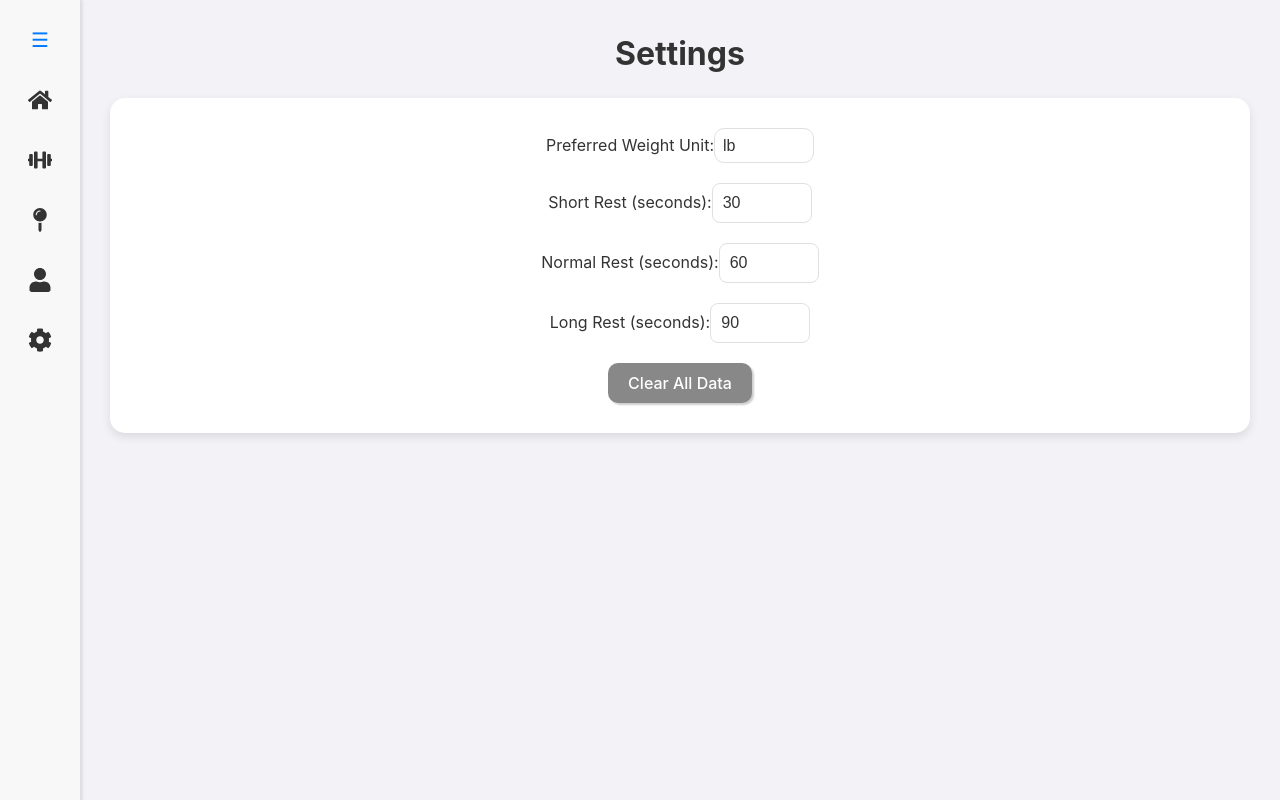
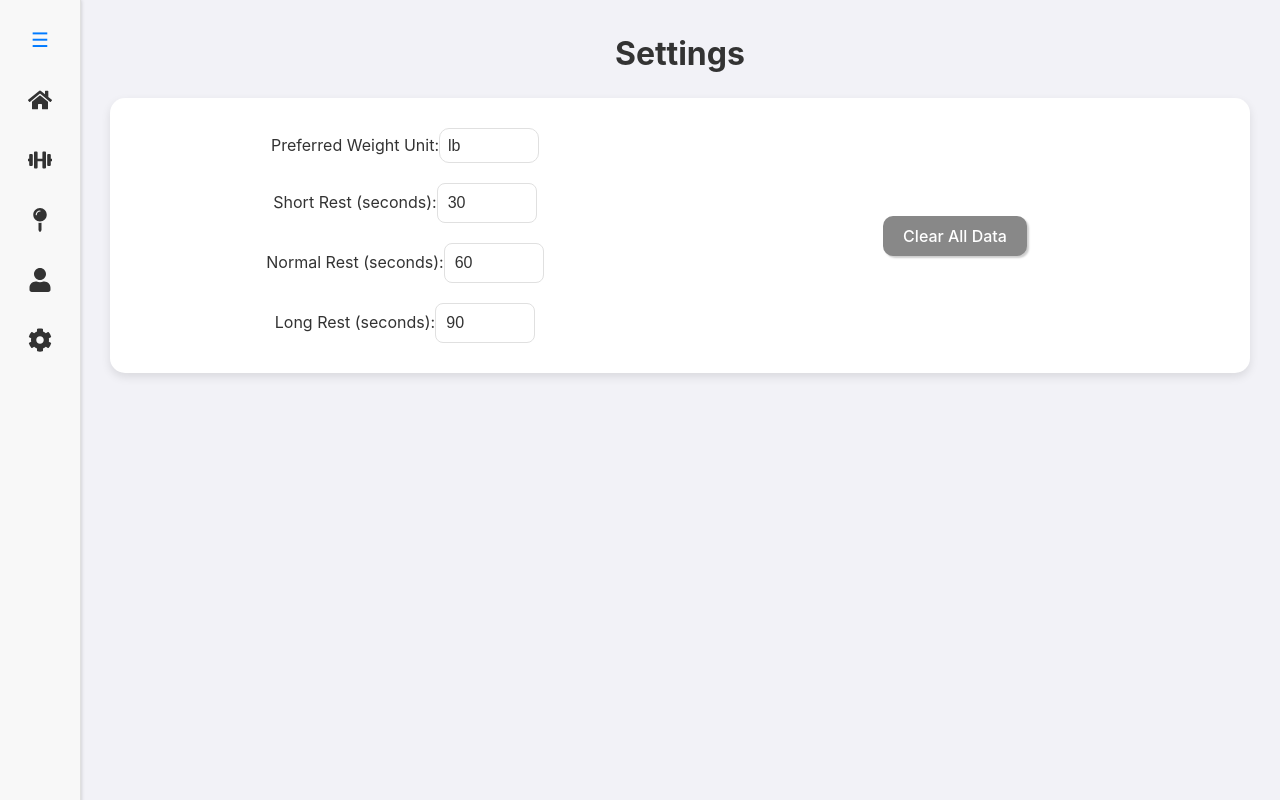
Before and after one commit to Jararered/fitness-framework, a React (Vite) app: page / in a window 1280 px wide. Both pictures are taken after a click on the item 40 px from the left and 340 px from the top of the page. Built offline with nearby package versions, Linux system fonts and the light colour scheme.

Commit message:
Splitting settings into values and actions

```diff
--- a/src/components/Settings.tsx
+++ b/src/components/Settings.tsx
@@ -1,6 +1,7 @@
 import React, { useState, useEffect } from 'react';
 
 import '../styles/Input.css';
+import '../styles/Containers.css';
 
 const Settings: React.FC = () => {
     const [weightUnit, setWeightUnit] = useState<string>('lb');
@@ -71,6 +72,8 @@ const Settings: React.FC = () => {
                 <h1>Settings</h1>
             </div>
             <div className="page-container">
+                <div className="settings-columns">
+                    <div className="settings-inputs">
                         <section>
                             <div>
                                 <label htmlFor="weight-unit">Preferred Weight Unit:</label>
@@ -118,13 +121,16 @@ const Settings: React.FC = () => {
                                 />
                             </div>
                         </section>
-
+                    </div>
+                    <div className="settings-buttons">
                         <section>
                             <button onClick={handleClearData} className="bad-button">
                                 Clear All Data
                             </button>
                         </section>
                     </div>
+                </div>
+            </div>
         </>
     );
 };
--- /dev/null
+++ b/src/styles/Containers.css
@@ -0,0 +1,15 @@
+.settings-columns {
+    display: flex;
+    justify-content: space-between;
+}
+
+.settings-inputs, .settings-buttons {
+    flex: 1;
+    margin: 0 10px;
+}
+
+.settings-buttons {
+    display: flex;
+    align-items: center;
+    justify-content: center;
+}
```
Lines whose indentation alone changed are shown as unchanged.
